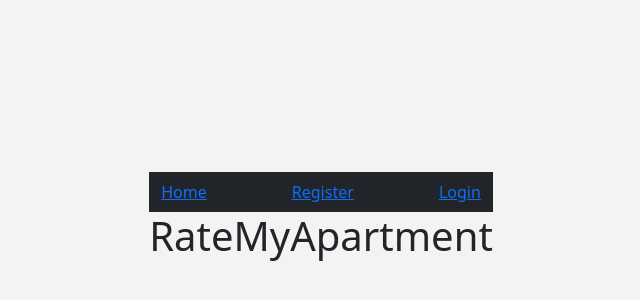
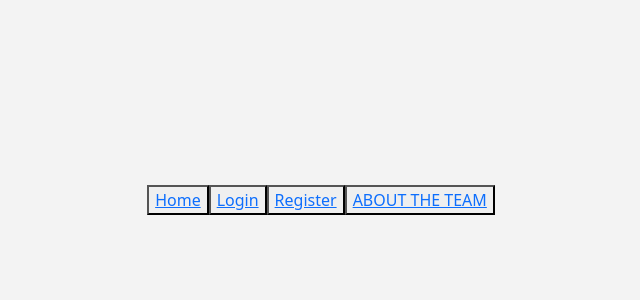
Before and after one commit to Gandres16/RateMyApartment, a React (Create React App) app in the folder Frontend/: page / in a window 1280 px wide. Shown: the part 180-480 px from the top of the page, without its empty margins (319-959 px from the left). Built offline with nearby package versions, Linux system fonts and the light colour scheme.

Commit message:
added navbar

```diff
--- a/Frontend/src/appfrontend.js
+++ b/Frontend/src/appfrontend.js
@@ -1,25 +1,29 @@
 import { useState, useEffect } from "react";
-import { BrowserRouter as Router, Route, Routes, useNavigate } from 'react-router-dom';
-import { Link } from 'react-router-dom';
+import {
+  BrowserRouter as Router,
+  Route,
+  Routes,
+  useNavigate,
+} from "react-router-dom";
+import { Link } from "react-router-dom";
 
-import './styles.css';
+import "./styles.css";
 
 function App() {
-
   const Register = () => {
     // define hooks
     const navigate = useNavigate();
     const [formData, setFormData] = useState({
       email: "",
-            password: ""
+      password: "",
     });
 
     // Function to add input in formData HOOK using operator ...
     const handleChange = (e) => {
       const { name, value } = e.target;
-            setFormData(prevState => ({
+      setFormData((prevState) => ({
         ...prevState,
-                [name]: value
+        [name]: value,
       }));
     };
 
@@ -33,58 +37,84 @@ function App() {
         headers: { "Content-Type": "application/json" },
         body: JSON.stringify(formData),
       })
+        .then((response) => {
+          if (response.status != 200) {
+            return response.json().then((errData) => {
+              throw new Error(
+                `POST response was not ok :\n Status:${response.status}. \n Error: ${errData.error}`
+              );
+            });
+          }
+          return response.json();
+        })
 
-            .then(response => {
-                if (response.status != 200){
-                    return response.json()
-                    .then(errData =>{
-                        throw new Error(`POST response was not ok :\n Status:${response.status}. \n Error: ${errData.error}`);
-                    })
-                }
-                return response.json();})
-
-            .then(data => {
+        .then((data) => {
           console.log(data);
           alert("User added successfully!");
           navigate("/"); // Redirect to home page after successful registration
         })
 
-            .catch(error => {
-                console.error('Error adding User:', error);
-                alert('Error adding User:'+error.message); // Display alert if there's an error
+        .catch((error) => {
+          console.error("Error adding User:", error);
+          alert("Error adding User:" + error.message); // Display alert if there's an error
         });
-        }
+    };
 
     // return
-        return (<div>
+    return (
+      <div>
         {/* Form to input data */}
         <form onSubmit={handleSubmit} class="login-form">
           <h1>Register</h1>
-                <input type="text" name="email" value={formData.email} onChange={handleChange} placeholder="Email" required class="login-input" /> <br />
-                <input type="password" name="password" value={formData.password} onChange={handleChange} placeholder="Password" required class="login-input"/> <br />
+          <input
+            type="text"
+            name="email"
+            value={formData.email}
+            onChange={handleChange}
+            placeholder="Email"
+            required
+            class="login-input"
+          />{" "}
+          <br />
+          <input
+            type="password"
+            name="password"
+            value={formData.password}
+            onChange={handleChange}
+            placeholder="Password"
+            required
+            class="login-input"
+          />{" "}
+          <br />
           <div class="form-footer">
-                    <p class="form-paragraph">Already have an account?  </p>
-                    <Link to="/login" class="register-link">Login</Link> <br />
+            <p class="form-paragraph">Already have an account? </p>
+            <Link to="/login" class="register-link">
+              Login
+            </Link>{" "}
+            <br />
           </div>
-                <button type="submit" class="login-button">Register</button>
+          <button type="submit" class="login-button">
+            Register
+          </button>
         </form>
-        </div>);
-    }
+      </div>
+    );
+  };
 
   const Login = () => {
     // define hooks
     const navigate = useNavigate();
     const [formData, setFormData] = useState({
       email: "",
-            password: ""
+      password: "",
     });
 
     // Function to add input in formData HOOK using operator ...
     const handleChange = (e) => {
       const { name, value } = e.target;
-        setFormData(prevState => ({
+      setFormData((prevState) => ({
         ...prevState,
-            [name]: value
+        [name]: value,
       }));
     };
 
@@ -96,73 +126,103 @@ function App() {
       fetch("http://127.0.0.1:4000/login", {
         method: "POST",
         headers: { "Content-Type": "application/json" },
-            body: JSON.stringify(formData)
+        body: JSON.stringify(formData),
+      })
+        .then((response) => {
+          if (response.status != 200) {
+            return response.json().then((errData) => {
+              throw new Error(
+                `POST response was not ok :\n Status:${response.status}. \n Error: ${errData.error}`
+              );
+            });
+          }
+          return response.json();
         })
 
-        .then(response => {
-            if (response.status != 200){
-                return response.json()
-                .then(errData =>{
-                    throw new Error(`POST response was not ok :\n Status:${response.status}. \n Error: ${errData.error}`);
-                })
-            }
-            return response.json();})
-
-        .then(data => {
+        .then((data) => {
           console.log(data);
           alert("User logged in successfully!");
           navigate("/"); // Redirect to home page after successful login
         })
 
-        .catch(error => {
-            console.error('Error logging in:', error);
-            alert('Error logging in:'+error.message); // Display alert if there's an error
+        .catch((error) => {
+          console.error("Error logging in:", error);
+          alert("Error logging in:" + error.message); // Display alert if there's an error
         });
-    }
+    };
 
     // return
-    return (<div>
+    return (
+      <div>
         {/* Form to input data */}
         <form onSubmit={handleSubmit} class="login-form">
           <h1>Login</h1>
-            <input type="text" name="email" value={formData.email} onChange={handleChange} placeholder="Email" required class="login-input" /> <br />
-            <input type="password" name="password" value={formData.password} onChange={handleChange} placeholder="Password" required class="login-input" /> <br />
+          <input
+            type="text"
+            name="email"
+            value={formData.email}
+            onChange={handleChange}
+            placeholder="Email"
+            required
+            class="login-input"
+          />{" "}
+          <br />
+          <input
+            type="password"
+            name="password"
+            value={formData.password}
+            onChange={handleChange}
+            placeholder="Password"
+            required
+            class="login-input"
+          />{" "}
+          <br />
           <div class="form-footer">
-                <p class="form-paragraph">Don't have an account?  </p>
-                <Link to="/register" class="register-link">Register</Link> <br />
+            <p class="form-paragraph">Don't have an account? </p>
+            <Link to="/register" class="register-link">
+              Register
+            </Link>{" "}
+            <br />
           </div>
-            <button type="submit" class="login-button">Login</button>
+          <button type="submit" class="login-button">
+            Login
+          </button>
         </form>
-    </div>);
-}
+      </div>
+    );
+  };
 
   const MainPage = () => {
     const navigate = useNavigate();
 
-    return(
-
-    <div>
-        <nav class="navbar navbar-dark bg-dark">
-            <div class ="container-fluid">
-                <Link to="/">Home</Link>
-                <Link to="/register">Register</Link>
-                <Link to="/login">Login</Link>
-                </div>
-
-        </nav>
-        <h1>RateMyApartment</h1>
-    </div>)}
+    return <div></div>;
+  };
 
   return (
     <Router>
+      <div>
+        <nav id="navbar">
+          <button class="navButton">
+            <Link to="/">Home</Link>
+          </button>
+          <button class="navButton">
+            <Link to="/Login">Login</Link>
+          </button>
+          <button class="navButton">
+            <Link to="/Register">Register</Link>
+          </button>
+          <button class="navButton">
+            <Link to="/about">ABOUT THE TEAM</Link>
+          </button>
+        </nav>
         <Routes>
-            <Route path ="/" element={<MainPage />} />
+          <Route path="/" element={<MainPage />} />
           <Route path="/register" element={<Register />} />
           <Route path="/login" element={<Login />} />
         </Routes>
+      </div>
     </Router>
   );
 } // App end
 
-
 export default App;
--- a/Frontend/src/styles.css
+++ b/Frontend/src/styles.css
@@ -1,9 +1,10 @@
-body {
+body, html{
     display: flex;
     justify-content: center;
     align-items: center;
     height: 100vh;
     background-color: #f3f3f3;
+    padding-bottom: 20px;
   }
 
 .login-form {
@@ -52,3 +53,13 @@ body {
   margin-left: 10px;
   color: #888;
 }
+
+#navbar {
+  width:100%;
+  top: 0;
+}
+
+.nav-link{
+  margin: 0 10px;
+  flex-grow: 0;
+}
```
Lines whose indentation alone changed are shown as unchanged.
